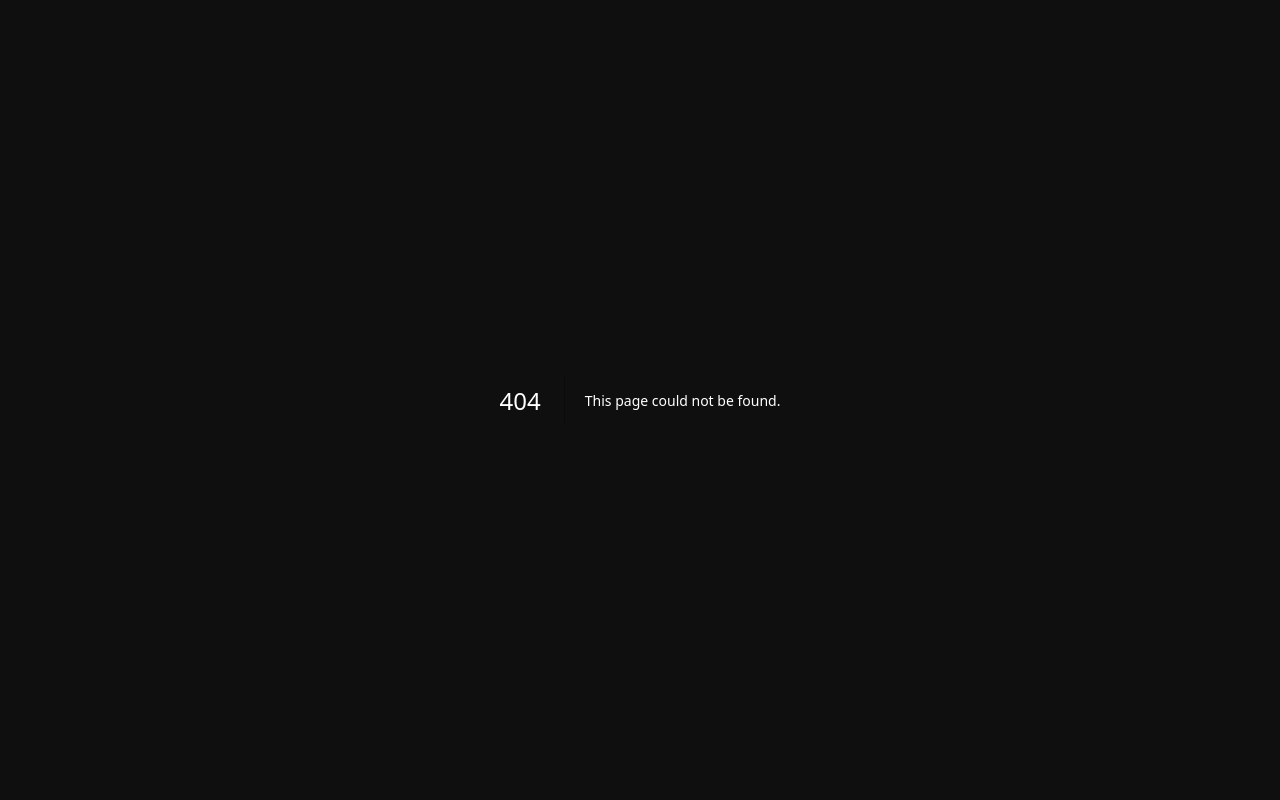
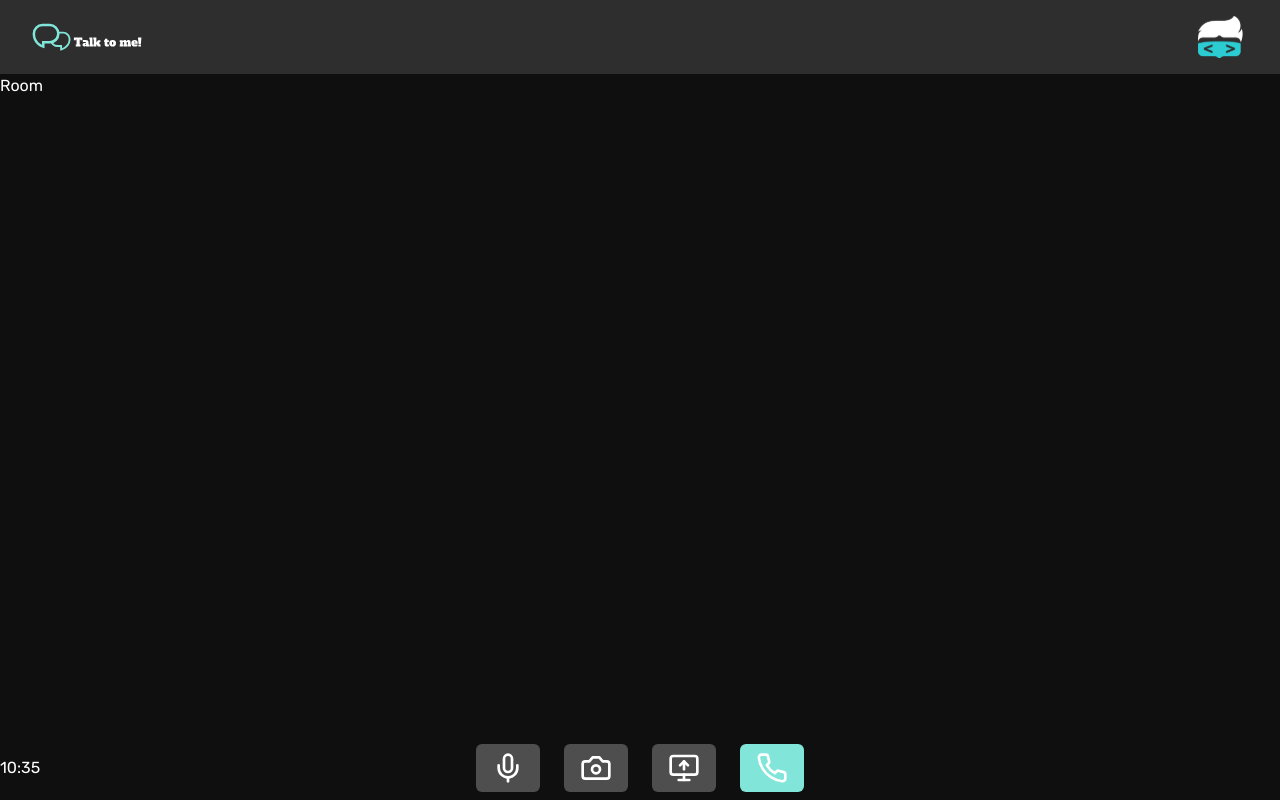
Before and after one commit to Ramonprog/talk-to-me, a Next.js app: page /room/1 in a window 1280 px wide. Before the commit this address had no page. Built offline with nearby package versions, Linux system fonts and the light colour scheme.

Commit message:
salvando progresso do footer

```diff
--- a/src/app/(room)/id/page.tsx
+++ /dev/null
@@ -1,3 +0,0 @@
-export default function id() {
-    return <h1>id</h1>
-}
--- /dev/null
+++ b/src/app/room/[id]/page.tsx
@@ -0,0 +1,14 @@
+import Footer from "@/components/Footer";
+import Header from "@/components/Header";
+
+export default function Room({ params }: { params: { id: string } }) {
+    return (
+        <>
+            <Header />
+            <div>
+                <h1>Room</h1>
+            </div>
+            <Footer />
+        </>
+    )
+}
--- /dev/null
+++ b/src/components/Footer.tsx
@@ -0,0 +1,17 @@
+import { Camera, Mic, MonitorUp, Phone } from "lucide-react";
+
+export default function Footer() {
+    return (
+        <div className="fixed bottom-0 bg-black py-2 w-full">
+            <div className="grid grid-cols-3 items-center">
+                <span>10:35</span>
+                <div className="flex space-x-6 justify-center ">
+                    <Mic className="h-12 w-16 p-2 bg-gray-950 rounded-md cursor-pointer" />
+                    <Camera className="h-12 w-16 p-2 bg-gray-950 rounded-md cursor-pointer" />
+                    <MonitorUp className="h-12 w-16 p-2 bg-gray-950 rounded-md cursor-pointer" />
+                    <Phone className="h-12 w-16 p-2 bg-primary rounded-md cursor-pointer" />
+                </div>
+            </div>
+        </div>
+    )
+}
```
Also changed, not shown: package.json (+6 -5 lines), src/components/Input.tsx (+6 -1 lines), 1 other file (tests, documents, lock files or other folders).
